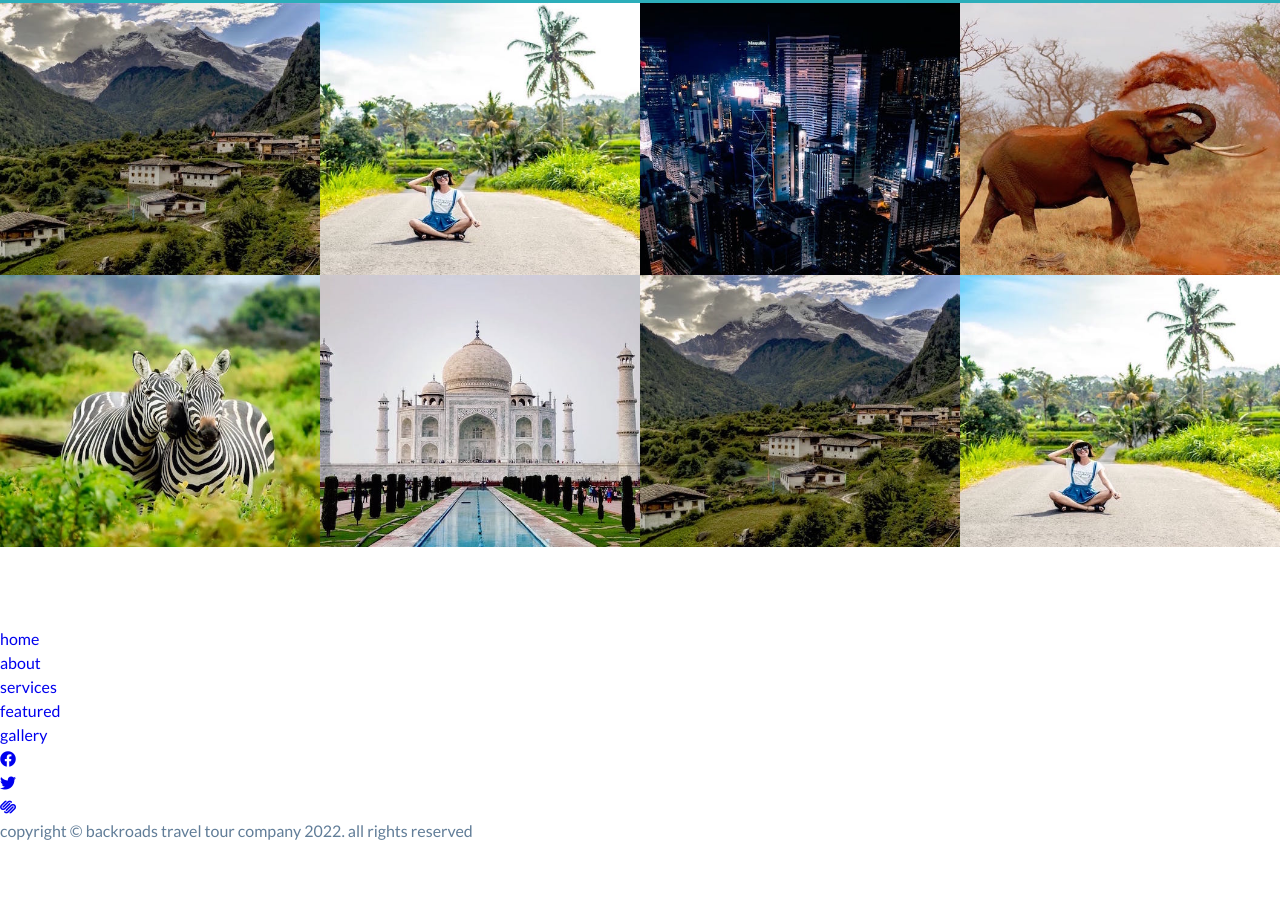
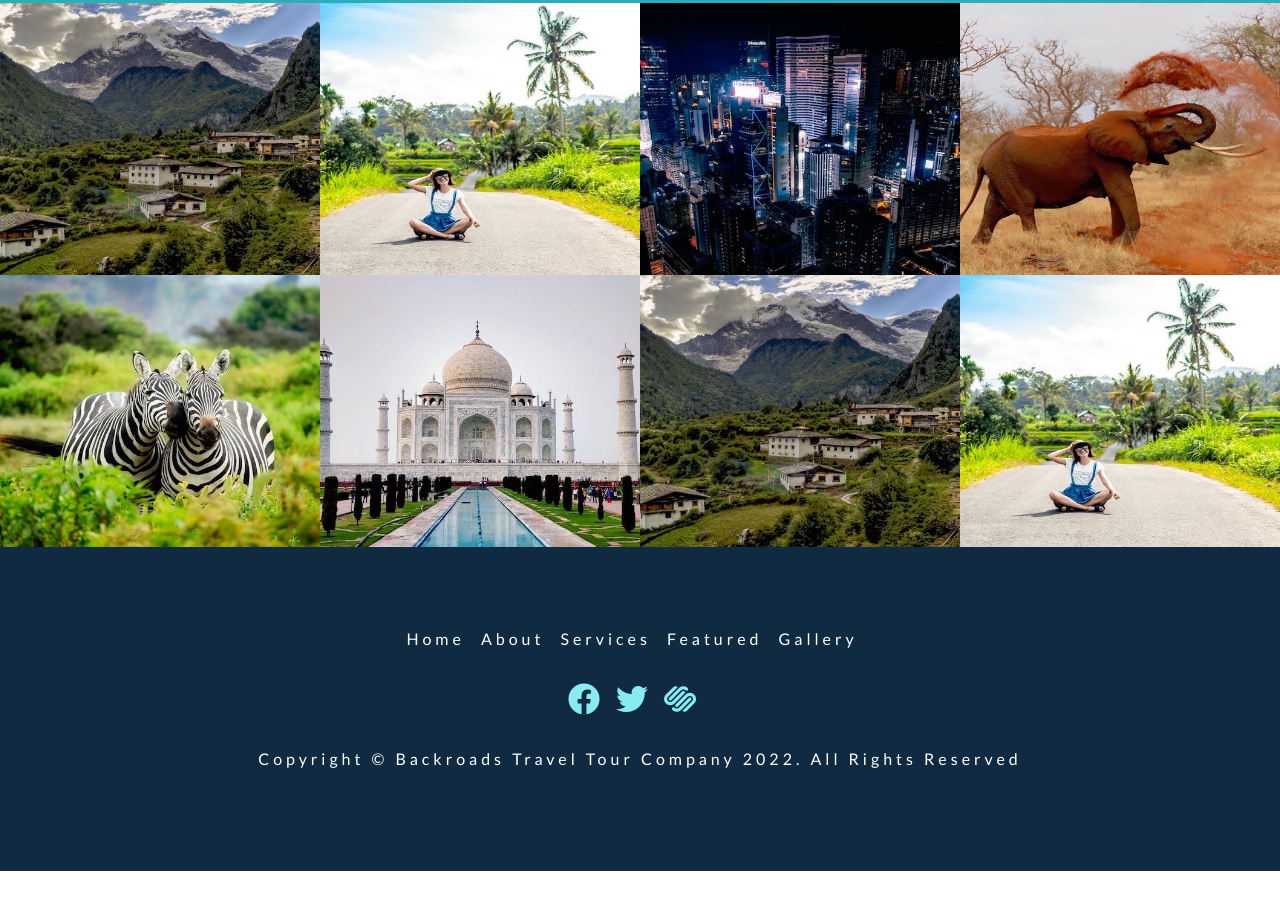
Before and after one commit to A-rielox/JS-css-seccion-18-Backroads-Tour-Co, a plain HTML site: page index.html in a window 1280 px wide. Shown: the part 3801-4710 px from the top of the page. After the commit the page ends 4672 px from the top, so only its background shows below. Drawn offline with Linux system fonts and the light colour scheme.

Commit message:
2022-01-03-23:4\asdf3

```diff
--- a/css/styles.css
+++ b/css/styles.css
@@ -587,3 +587,47 @@ Gallery
 Footer
 ===============
 */
+.footer {
+   background: var(--clr-grey-1);
+   text-align: center;
+   padding-left: 2rem;
+   padding-right: 2rem;
+}
+
+.footer-links,
+.footer-icons {
+   display: flex;
+   justify-content: center;
+   margin-bottom: 1.5rem;
+   flex-wrap: wrap;
+}
+
+.footer-link {
+   color: var(--clr-white);
+   text-transform: capitalize;
+   font-size: 1rem;
+   margin-right: 1rem;
+   letter-spacing: var(--spacing);
+   transition: var(--transition);
+}
+
+.footer-link:hover {
+   color: var(--clr-primary-5);
+}
+
+.footer-icon {
+   font-size: 2rem;
+   margin-right: 1rem;
+   color: var(--clr-primary-8);
+   transition: var(--transition);
+}
+
+.footer-icon:hover {
+   color: var(--clr-primary-5);
+}
+
+.copyright {
+   text-transform: capitalize;
+   letter-spacing: var(--spacing);
+   color: var(--clr-white);
+}
```
